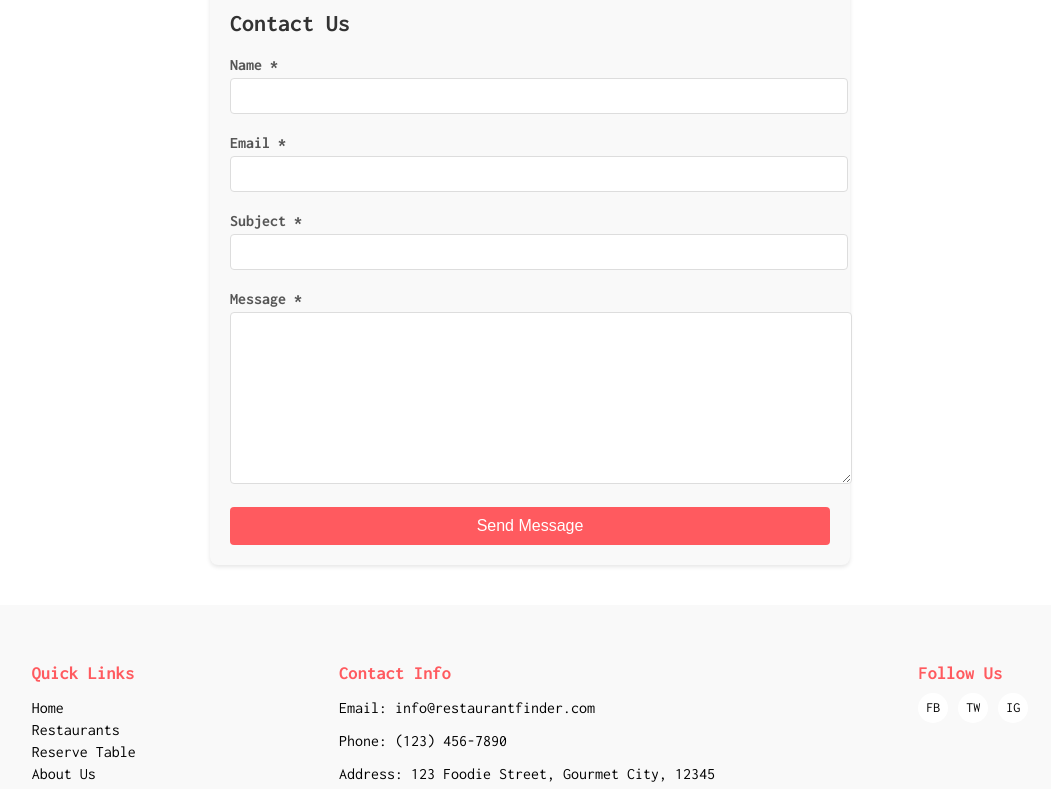
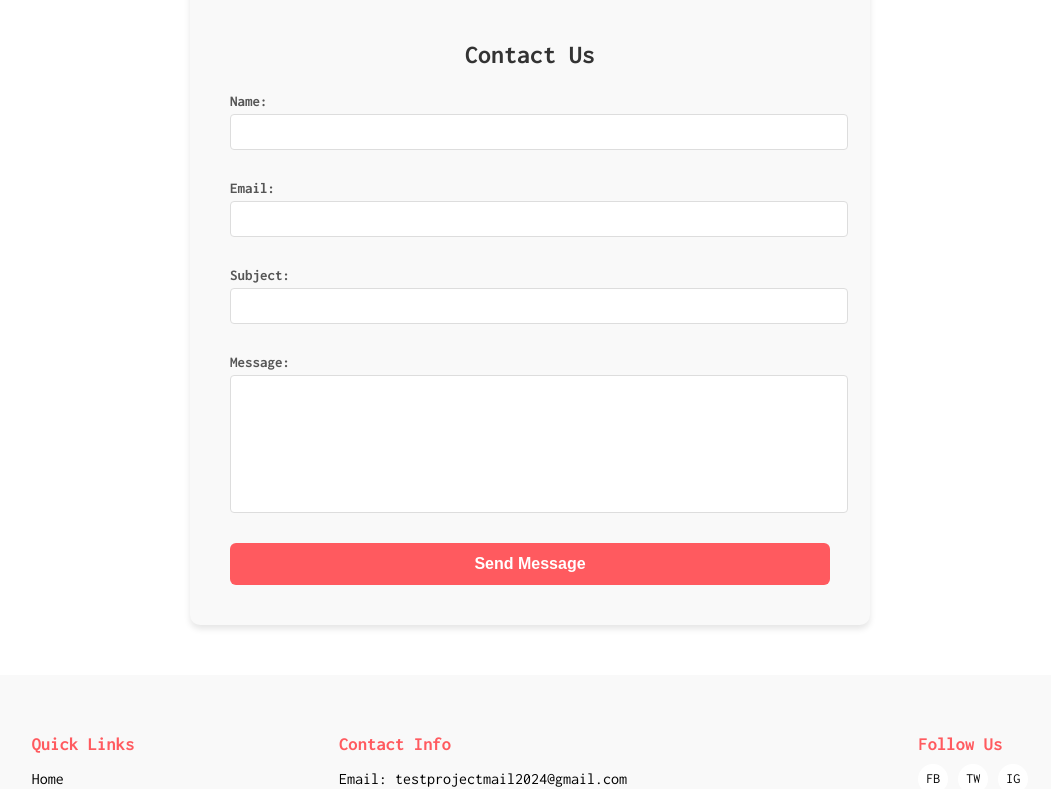
Before and after one commit to hii-vijayy/React_Restro_Reservation, a React (Vite) app: page / in a window 1280 px wide. Shown: the part 2380-3169 px from the top of the page, without its empty margins (110-1161 px from the left). Built offline with nearby package versions, Linux system fonts and the light colour scheme; no server answers; a web font is replaced by a local one.

Commit message:
Email functionality and loading added

```diff
--- a/package.json
+++ b/package.json
@@ -11,6 +11,7 @@
   },
   "dependencies": {
     "@emailjs/browser": "^4.4.1",
+    "emailjs-com": "^3.2.0",
     "react": "^18.3.1",
     "react-dom": "^18.3.1",
     "react-router-dom": "^7.1.1"
--- a/src/App.css
+++ b/src/App.css
@@ -138,55 +138,163 @@ body {
 /* Contact Section */
 .contact-section {
   max-width: 600px;
-    margin: 40px auto;
-    padding: 20px;
+  margin: 50px auto;
+  padding: 40px;
   background-color: #f9f9f9;
-    border-radius: 8px;
-    box-shadow: 0 2px 4px rgba(0, 0, 0, 0.1);
+  border-radius: 10px;
+  box-shadow: 0 4px 6px rgba(0, 0, 0, 0.1);
+  text-align: center;
 }
 
+/* Title */
 .contact-section h2 {
   color: #333;
-    margin-bottom: 20px;
+  margin-bottom: 25px;
+  font-size: 26px;
+  font-weight: bold;
 }
 
-  .contact-section .form-group {
-    margin-bottom: 20px;
+/* Form */
+.contact-section form {
+  width: 100%;
+  display: flex;
+  flex-direction: column;
+  align-items: center;
+  gap: 15px;
 }
 
+/* Form Group */
+.contact-section .form-group {
+  width: 100%;
+  display: flex;
+  flex-direction: column;
+  align-items: flex-start;
+}
+
+/* Labels */
 .contact-section label {
-    display: block;
   margin-bottom: 5px;
   color: #555;
+  font-size: 15px;
+  font-weight: 600;
 }
 
+/* Input Fields */
 .contact-section input,
 .contact-section textarea {
   width: 100%;
   padding: 10px;
   border: 1px solid #ddd;
-    border-radius: 4px;
+  border-radius: 6px;
   font-size: 16px;
+  background-color: #fff;
+  transition: border-color 0.3s ease-in-out;
 }
 
+/* Focus Effect */
+.contact-section input:focus,
+.contact-section textarea:focus {
+  border-color: #ff5a5f;
+  outline: none;
+  box-shadow: 0 0 5px rgba(255, 90, 95, 0.5);
+}
+
+/* Textarea */
 .contact-section textarea {
   height: 150px;
+  resize: none;
 }
 
+/* Submit Button */
 .contact-section .submit-btn {
   background-color: #ff5a5f;
   color: white;
   border: none;
-    padding: 10px 20px;
-    border-radius: 4px;
+  padding: 12px 20px;
+  border-radius: 6px;
   cursor: pointer;
   font-size: 16px;
-    transition: background-color 0.2s;
+  font-weight: bold;
+  transition: background-color 0.3s;
+  width: 100%;
 }
 
 .contact-section .submit-btn:hover {
   background-color: #ff3b42;
 }
+
+/* Disabled Button */
+.submit-btn:disabled {
+  background-color: #ff8083;
+  cursor: not-allowed;
+}
+
+/* Loader Animation */
+.submit-btn .loader {
+  width: 18px;
+  height: 18px;
+  border: 3px solid white;
+  border-top: 3px solid transparent;
+  border-radius: 50%;
+  display: inline-block;
+  animation: spin 1s linear infinite;
+}
+
+@keyframes spin {
+  0% { transform: rotate(0deg); }
+  100% { transform: rotate(360deg); }
+}
+
+/* Success & Error Messages */
+.message {
+  width: 100%;
+  padding: 12px;
+  border-radius: 6px;
+  font-size: 14px;
+  font-weight: 600;
+  text-align: center;
+  margin-top: 10px;
+  opacity: 1;
+  animation: fadeOut 5s forwards;
+}
+
+/* Success Message */
+.success-message {
+  background-color: #d4edda;
+  color: #155724;
+  border: 1px solid #c3e6cb;
+  animation-duration: 3s; /* Fades out in 3 sec */
+}
+
+/* Error Message */
+.error-message {
+  background-color: #f8d7da;
+  color: #721c24;
+  border: 1px solid #f5c6cb;
+}
+
+/* Fade Out Animation */
+@keyframes fadeOut {
+  0% { opacity: 1; }
+  90% { opacity: 1; }
+  100% { opacity: 0; display: none; }
+}
+
+
+
+/* Responsive Design */
+@media (max-width: 768px) {
+  .contact-section {
+      width: 90%;
+      max-width: 500px;
+  }
+
+  .contact-section input,
+  .contact-section textarea {
+      font-size: 14px;
+  }
+}
+
 
   /* About Section */
   .about-box {
@@ -459,7 +567,7 @@ body {
   /* Reservation Form */
 .reservation-form-container {
   max-width: 500px;
-    margin: 0 auto;
+  margin: 40px auto;
   padding: 20px;
   background-color: #f9f9f9;
   border-radius: 8px;
@@ -483,12 +591,18 @@ body {
   color: #555;
 }
 
-  .form-group input {
+.form-group input,
+.form-group textarea {
   width: 100%;
   padding: 8px;
   border: 1px solid #ddd;
   border-radius: 4px;
   font-size: 16px;
+}
+
+.form-group textarea {
+  height: 120px;
+  resize: none;
 }
 
 .submit-btn {
@@ -507,19 +621,40 @@ body {
   background-color: #ff3b42;
 }
 
-  .error {
-    color: #ff3b42;
+/* Success & Error Messages */
+.success-message, .error-message {
+  margin-top: 10px;
+  padding: 10px;
+  border-radius: 5px;
   text-align: center;
-    margin-top: 10px;
+  font-size: 14px;
+  font-weight: bold;
 }
 
-  .loading,
-  .no-results {
-    text-align: center;
-    padding: 20px;
-    font-size: 18px;
-    color: #666;
+.success-message {
+  background-color: #d4edda;
+  color: #155724;
+  border: 1px solid #c3e6cb;
 }
+
+.error-message {
+  background-color: #f8d7da;
+  color: #721c24;
+  border: 1px solid #f5c6cb;
+}
+
+/* Responsive */
+@media (max-width: 768px) {
+  .reservation-form-container {
+    width: 90%;
+  }
+
+  .form-group input,
+  .form-group textarea {
+    font-size: 14px;
+  }
+}
+
 
   /* Restaurant List Container */
   .restaurant-list-container {
--- a/src/Components/ContactUs.jsx
+++ b/src/Components/ContactUs.jsx
@@ -1,141 +1,133 @@
-"use client"
-
-import { useState } from "react"
+import React, { useState } from "react";
+import emailjs from "emailjs-com";
 
 function Contact() {
   const [formData, setFormData] = useState({
-    name: "",
-    email: "",
+    to_name: "",
+    to_email: "",
     subject: "",
     message: "",
-  })
+  });
 
-  const [formErrors, setFormErrors] = useState({})
-  const [isSubmitting, setIsSubmitting] = useState(false)
-  const [submitSuccess, setSubmitSuccess] = useState(false)
-
-  const validateForm = () => {
-    const errors = {}
-
-    if (!formData.name.trim()) {
-      errors.name = "Name is required"
-    }
-
-    if (!formData.email.trim()) {
-      errors.email = "Email is required"
-    } else if (!/^\S+@\S+\.\S+$/.test(formData.email)) {
-      errors.email = "Email is invalid"
-    }
-
-    if (!formData.subject.trim()) {
-      errors.subject = "Subject is required"
-    }
-
-    if (!formData.message.trim()) {
-      errors.message = "Message is required"
-    }
-
-    return errors
-  }
+  const [loading, setLoading] = useState(false);
+  const [successMessage, setSuccessMessage] = useState("");
+  const [errorMessage, setErrorMessage] = useState("");
 
   const handleChange = (e) => {
-    const { name, value } = e.target
-    setFormData({ ...formData, [name]: value })
+    const { name, value } = e.target;
+    setFormData((prevState) => ({
+      ...prevState,
+      [name]: value,
+    }));
+  };
 
-    // Clear the error for this field when user starts typing
-    if (formErrors[name]) {
-      setFormErrors({ ...formErrors, [name]: null })
-    }
-  }
+  const handleSubmit = (e) => {
+    e.preventDefault();
+    setLoading(true);
+    setSuccessMessage("");
+    setErrorMessage("");
 
-  const handleSubmit = async (e) => {
-    e.preventDefault()
+    emailjs
+      .send(
+        "service_7g2yp7e",
+        "template_f9nanlh",
+        {
+          to_name: formData.to_name,
+          to_email: formData.to_email,
+          subject: formData.subject,
+          message: formData.message,
+        },
+        "UVNys2HZbIB70VnQs"
+      )
+      .then((response) => {
+        setSuccessMessage("✅ Message sent successfully! We'll get back to you soon.");
+        setFormData({ to_name: "", to_email: "", subject: "", message: "" });
 
-    const errors = validateForm()
+        setTimeout(() => {
+          setSuccessMessage(""); // Hide success message after 3 sec
+        }, 3000);
+      })
+      .catch((error) => {
+        const errorMsg = getErrorMessage(error);
+        setErrorMessage(`❌ ${errorMsg}`);
 
-    if (Object.keys(errors).length > 0) {
-      setFormErrors(errors)
-      return
-    }
+        setTimeout(() => {
+          setErrorMessage(""); // Hide error message after 5 sec
+        }, 5000);
+      })
+      .finally(() => {
+        setLoading(false);
+      });
+  };
 
-    setIsSubmitting(true)
-
-    try {
-      // Simulate API call for email sending
-      await new Promise((resolve) => setTimeout(resolve, 1500))
-
-      // Send email (this would be a real API call in production)
-      console.log("Sending email from contact form:", formData)
-
-      setSubmitSuccess(true)
-
-      // Reset form after successful submission
-      setTimeout(() => {
-        setSubmitSuccess(false)
-        setFormData({
-          name: "",
-          email: "",
-          subject: "",
-          message: "",
-        })
-      }, 3000)
-    } catch (error) {
-      console.error("Error submitting contact form:", error)
-      setFormErrors({ submit: "Failed to send message. Please try again." })
-    } finally {
-      setIsSubmitting(false)
-    }
-  }
+  const getErrorMessage = (error) => {
+    if (error?.response?.text) return error.response.text; // Fetch error from response
+    if (error.status === 400) return "Invalid request. Please check your inputs.";
+    if (error.status === 401) return "Unauthorized access. Check your EmailJS credentials.";
+    if (error.status === 500) return "Server error. Please try again later.";
+    return "Something went wrong. Please try again.";
+  };
 
   return (
-    <div className="contact-section" id="contact">
-      <h2>Contact Us</h2>
-
-      {submitSuccess ? (
-        <div className="success-message">
-          <p>Thank you for your message! We'll get back to you soon.</p>
-        </div>
-      ) : (
+    <section id="contact" className="contact-section">
+      <div className="container">
+        <h2>Contact Us</h2>
         <form onSubmit={handleSubmit}>
           <div className="form-group">
-            <label htmlFor="contact-name">Name *</label>
-            <input type="text" id="contact-name" name="name" value={formData.name} onChange={handleChange} />
-            {formErrors.name && <p className="error">{formErrors.name}</p>}
+            <label htmlFor="name">Name:</label>
+            <input
+              type="text"
+              id="name"
+              name="to_name"
+              value={formData.to_name}
+              onChange={handleChange}
+              required
+            />
+          </div>
+          <div className="form-group">
+            <label htmlFor="email">Email:</label>
+            <input
+              type="email"
+              id="email"
+              name="to_email"
+              value={formData.to_email}
+              onChange={handleChange}
+              required
+            />
+          </div>
+          <div className="form-group">
+            <label htmlFor="subject">Subject:</label>
+            <input
+              type="text"
+              id="subject"
+              name="subject"
+              value={formData.subject}
+              onChange={handleChange}
+              required
+            />
+          </div>
+          <div className="form-group">
+            <label htmlFor="message">Message:</label>
+            <textarea
+              id="message"
+              name="message"
+              value={formData.message}
+              onChange={handleChange}
+              required
+            ></textarea>
           </div>
 
-          <div className="form-group">
-            <label htmlFor="contact-email">Email *</label>
-            <input type="email" id="contact-email" name="email" value={formData.email} onChange={handleChange} />
-            {formErrors.email && <p className="error">{formErrors.email}</p>}
-          </div>
-
-          <div className="form-group">
-            <label htmlFor="contact-subject">Subject *</label>
-            <input type="text" id="contact-subject" name="subject" value={formData.subject} onChange={handleChange} />
-            {formErrors.subject && <p className="error">{formErrors.subject}</p>}
-          </div>
-
-          <div className="form-group">
-            <label htmlFor="contact-message">Message *</label>
-            <textarea
-              id="contact-message"
-              name="message"
-              rows="5"
-              value={formData.message}
-              onChange={handleChange}
-            ></textarea>
-            {formErrors.message && <p className="error">{formErrors.message}</p>}
-          </div>
-
-          <button type="submit" className="submit-btn" disabled={isSubmitting}>
-            {isSubmitting ? "Sending..." : "Send Message"}
+          <button type="submit" className="submit-btn" disabled={loading}>
+            {loading ? <span className="loader"></span> : "Send Message"}
           </button>
 
-          {formErrors.submit && <p className="error">{formErrors.submit}</p>}
+          {/* Success & Error Messages Below the Button */}
+          {successMessage && <div className="message success-message">{successMessage}</div>}
+          {errorMessage && <div className="message error-message">{errorMessage}</div>}
         </form>
-      )}
-    </div>
-  )
+      </div>
+    </section>
+  );
 }
 
-export default Contact
+export default Contact;
--- a/src/Components/Footer.jsx
+++ b/src/Components/Footer.jsx
@@ -85,9 +85,9 @@ function Footer() {
         </div>
         <div className="footer-section">
           <h3>Contact Info</h3>
-          <p>Email: info@restaurantfinder.com</p>
+          <p>Email: testprojectmail2024@gmail.com</p>
           <p>Phone: (123) 456-7890</p>
-          <p>Address: 123 Foodie Street, Gourmet City, 12345</p>
+          <p>Address: 123 Foodie Street, Example City, 12345</p>
         </div>
         <div className="footer-section">
           <h3>Follow Us</h3>
--- a/src/Components/ReservationForm.jsx
+++ b/src/Components/ReservationForm.jsx
@@ -1,96 +1,93 @@
-import React, { useState } from 'react';
-import { useNavigate } from 'react-router-dom';
+import React, { useState, useRef } from 'react';
+import { useLocation } from 'react-router-dom';
+import emailjs from 'emailjs-com';
 
-function ReservationForm() {
-    const [formData, setFormData] = useState({
-        name: '',
-        email: '',
-        date: '',
-        time: '',
-        guests: '',
-    });
-    const navigate = useNavigate();
+const ReservationForm = () => {
+    const location = useLocation();
+    const [restaurantName, setRestaurantName] = useState(location.state?.restaurantName || '');
+    const [successMessage, setSuccessMessage] = useState('');
+    const [errorMessage, setErrorMessage] = useState('');
+    const formRef = useRef(null);
 
-    const handleChange = (e) => {
-        const { name, value } = e.target;
-        setFormData(prevState => ({
-            ...prevState,
-            [name]: value
-        }));
-    };
+    const sendEmail = (e) => {
+        e.preventDefault();
+        setSuccessMessage('');
+        setErrorMessage('');
 
-    const handleSubmit = (e) => {
-        e.preventDefault();
-        // Here you would typically send the form data to a server
-        console.log('Form submitted:', formData);
-        alert('Reservation submitted successfully!');
-        navigate('/');
+        emailjs
+            .sendForm(
+                'service_7g2yp7e',
+                'template_4hnd8w8',
+                formRef.current,
+                'UVNys2HZbIB70VnQs'
+            )
+            .then((response) => {
+                setSuccessMessage('✅ Reservation request sent successfully!');
+                formRef.current.reset();
+
+                // Hide success message after 3 seconds
+                setTimeout(() => {
+                    setSuccessMessage('');
+                }, 3000);
+            })
+            .catch((error) => {
+                // Extracting error details
+                const errorDetail = error.text || 'Something went wrong. Please try again.';
+                setErrorMessage(`❌ Failed to send reservation. ${errorDetail}`);
+
+                // Hide error message after 5 seconds
+                setTimeout(() => {
+                    setErrorMessage('');
+                }, 5000);
+            });
     };
 
     return (
         <div className="reservation-form-container">
             <h2>Make a Reservation</h2>
-            <form onSubmit={handleSubmit}>
+            <form ref={formRef} onSubmit={sendEmail}>
                 <div className="form-group">
                     <label htmlFor="name">Name:</label>
-                    <input
-                        type="text"
-                        id="name"
-                        name="name"
-                        value={formData.name}
-                        onChange={handleChange}
-                        required
-                    />
+                    <input type="text" name="to_name" placeholder="Your Name" required />
                 </div>
                 <div className="form-group">
                     <label htmlFor="email">Email:</label>
+                    <input type="email" name="to_email" placeholder="Your Email" required />
+                </div>
+                <div className="form-group">
+                    <label htmlFor="restaurant">Restaurant:</label>
                     <input
-                        type="email"
-                        id="email"
-                        name="email"
-                        value={formData.email}
-                        onChange={handleChange}
+                        type="text"
+                        name="restaurant_name"
+                        value={restaurantName}
+                        onChange={(e) => setRestaurantName(e.target.value)}
                         required
                     />
                 </div>
                 <div className="form-group">
                     <label htmlFor="date">Date:</label>
-                    <input
-                        type="date"
-                        id="date"
-                        name="date"
-                        value={formData.date}
-                        onChange={handleChange}
-                        required
-                    />
+                    <input type="date" name="reservation_date" required />
                 </div>
                 <div className="form-group">
                     <label htmlFor="time">Time:</label>
-                    <input
-                        type="time"
-                        id="time"
-                        name="time"
-                        value={formData.time}
-                        onChange={handleChange}
-                        required
-                    />
+                    <input type="time" name="reservation_time" required />
                 </div>
                 <div className="form-group">
                     <label htmlFor="guests">Number of Guests:</label>
-                    <input
-                        type="number"
-                        id="guests"
-                        name="guests"
-                        value={formData.guests}
-                        onChange={handleChange}
-                        min="1"
-                        required
-                    />
+                    <input type="number" name="guest_count" placeholder="Enter number of guests" min="1" required />
                 </div>
-                <button type="submit" className="submit-btn">Make Reservation</button>
+                <div className="form-group">
+                    <label htmlFor="special_requests">Special Requests:</label>
+                    <textarea name="message" placeholder="Any special requests?"></textarea>
+                </div>
+
+                <button type="submit" className="submit-btn">Book Table</button>
+
+                {successMessage && <div className="success-message">{successMessage}</div>}
+                {errorMessage && <div className="error-message">{errorMessage}</div>}
             </form>
         </div>
     );
-}
+};
 
 export default ReservationForm;
--- a/src/Components/RestrauntCard.jsx
+++ b/src/Components/RestrauntCard.jsx
@@ -1,11 +1,13 @@
 import React from 'react';
 import { useNavigate } from 'react-router-dom';
 
-const RestaurantCard = ({ name = 'Unknown Restaurant', address = 'Address not available' }) => {
+const RestaurantCard = ({ id, name = 'Unknown Restaurant', address = 'Address not available' }) => {
     const navigate = useNavigate();
 
     const handleReserve = () => {
-        navigate('/reservationForm');
+        navigate('/reservationForm', {
+            state: { restaurantName: name }  // Passing the restaurant name as state
+        });
     };
 
     return (
--- a/src/Components/RestrauntList.jsx
+++ b/src/Components/RestrauntList.jsx
@@ -1,5 +1,6 @@
 import React, { useState, useEffect } from 'react';
 import RestaurantCard from './RestrauntCard';
+import { useLocation } from 'react-router-dom';
 import '../App.css';
 
 function RestaurantList({ latitude, longitude }) {
@@ -62,6 +63,7 @@ function RestaurantList({ latitude, longitude }) {
                 {restaurants.map((restaurant) => (
                     <RestaurantCard
                         key={restaurant.id}
+                        id={restaurant.id}
                         name={restaurant.name}
                         address={restaurant.address}
                     />
```
Also changed, not shown: 1 other file (tests, documents, lock files or other folders). Lines whose indentation alone changed are shown as unchanged.
